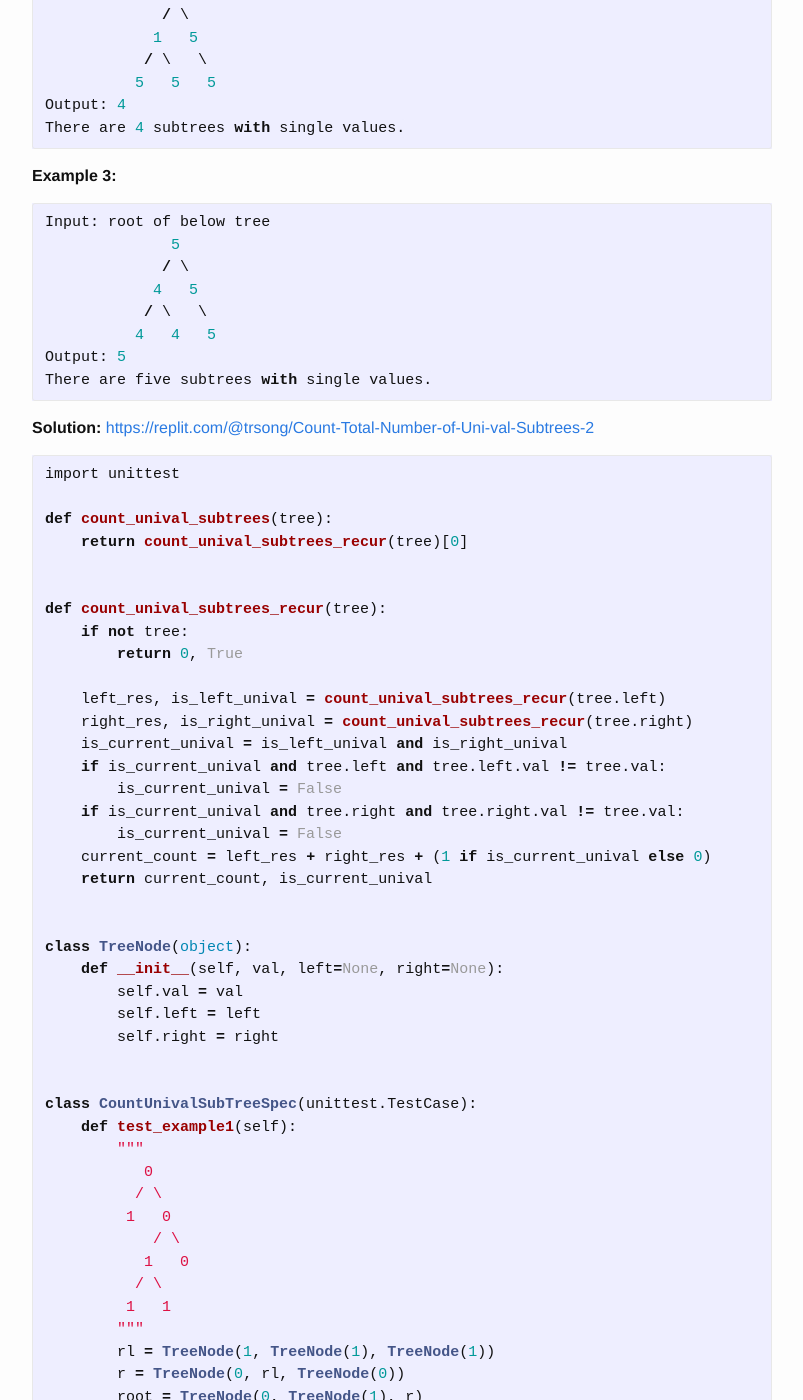
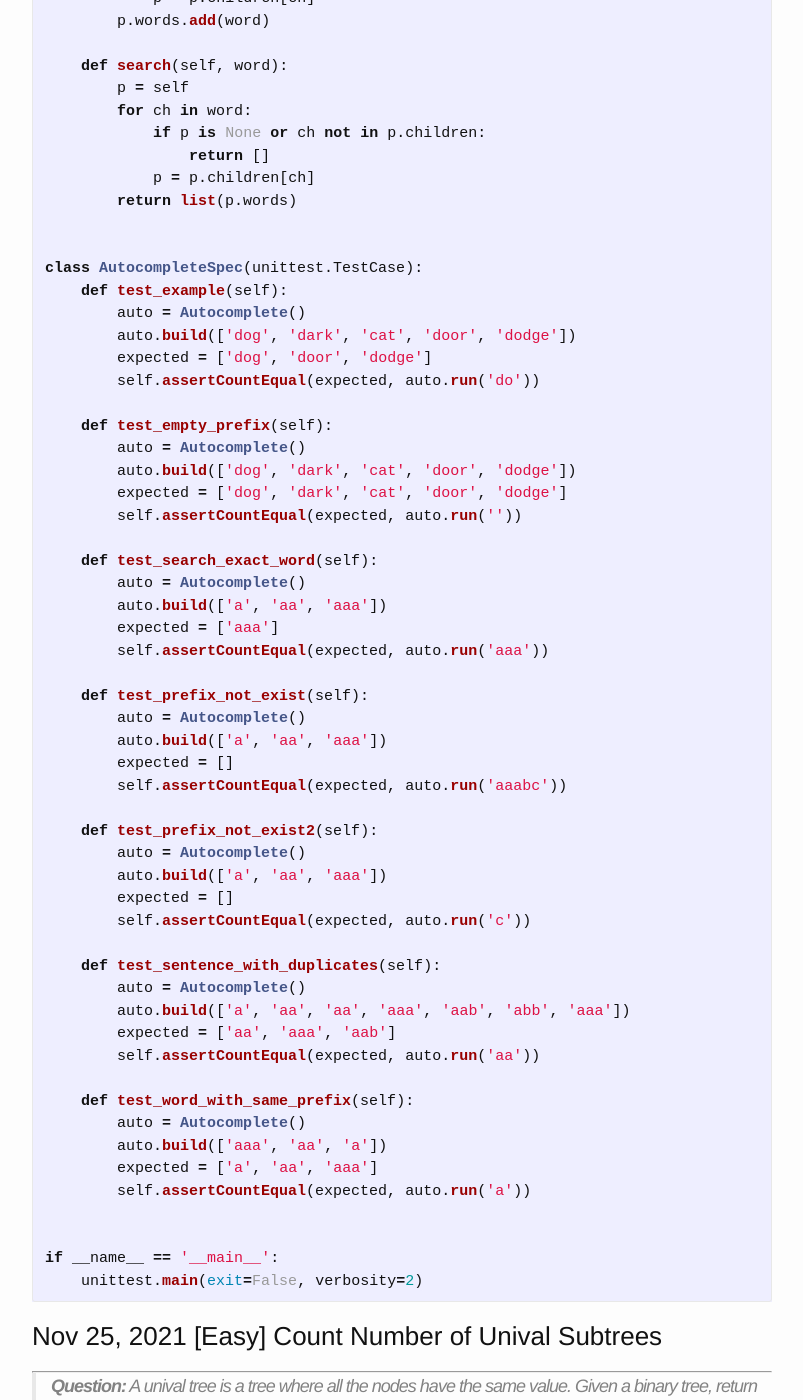
Before and after one commit to trsong/trsong.github.io, a Jekyll site: the page built from _posts/2021-11-01-DailyQuestionsNov.md, in a window 1280 px wide and 1400 px high, scrolled down 2208 px. Shown: the whole window, without its empty margins (238-1041 px from the left). Built offline with Jekyll 4.4.1, drawn with Linux system fonts in a browser that asks for light colours; some of the changed text lies outside the part shown.

Commit message:
Add solution to Nov 26 question

````diff
--- a/_posts/2021-11-01-DailyQuestionsNov.md
+++ b/_posts/2021-11-01-DailyQuestionsNov.md
@@ -36,6 +36,92 @@ class Solution:
 s = Solution()
 s.build(['dog', 'dark', 'cat', 'door', 'dodge'])
 s.autocomplete('do')  # Return ['dog', 'door', 'dodge']
+```
+
+**Solution with Trie:** [https://replit.com/@trsong/Autocompletion-Problem](https://replit.com/@trsong/Autocompletion-Problem)
+```py
+import unittest
+
+class Autocomplete:
+    def __init__(self):
+        self.trie = Trie()
+
+    def build(self, words):
+        for word in words:
+            self.trie.insert(word)
+
+    def run(self, word):
+        return self.trie.search(word)
+
+
+class Trie(object):
+    def __init__(self):
+        self.children = {}
+        self.words = set()
+
+    def insert(self, word):
+        p = self
+        for ch in word:
+            p.words.add(word)
+            p.children[ch] = p.children.get(ch, Trie())
+            p = p.children[ch]
+        p.words.add(word)
+
+    def search(self, word):
+        p = self
+        for ch in word:
+            if p is None or ch not in p.children:
+                return []
+            p = p.children[ch]
+        return list(p.words)
+
+
+class AutocompleteSpec(unittest.TestCase):
+    def test_example(self):
+        auto = Autocomplete()
+        auto.build(['dog', 'dark', 'cat', 'door', 'dodge'])
+        expected = ['dog', 'door', 'dodge']
+        self.assertCountEqual(expected, auto.run('do'))
+
+    def test_empty_prefix(self):
+        auto = Autocomplete()
+        auto.build(['dog', 'dark', 'cat', 'door', 'dodge'])
+        expected = ['dog', 'dark', 'cat', 'door', 'dodge']
+        self.assertCountEqual(expected, auto.run(''))
+
+    def test_search_exact_word(self):
+        auto = Autocomplete()
+        auto.build(['a', 'aa', 'aaa'])
+        expected = ['aaa']
+        self.assertCountEqual(expected, auto.run('aaa'))
+
+    def test_prefix_not_exist(self):
+        auto = Autocomplete()
+        auto.build(['a', 'aa', 'aaa'])
+        expected = []
+        self.assertCountEqual(expected, auto.run('aaabc'))
+
+    def test_prefix_not_exist2(self):
+        auto = Autocomplete()
+        auto.build(['a', 'aa', 'aaa'])
+        expected = []
+        self.assertCountEqual(expected, auto.run('c'))
+
+    def test_sentence_with_duplicates(self):
+        auto = Autocomplete()
+        auto.build(['a', 'aa', 'aa', 'aaa', 'aab', 'abb', 'aaa'])
+        expected = ['aa', 'aaa', 'aab']
+        self.assertCountEqual(expected, auto.run('aa'))
+
+    def test_word_with_same_prefix(self):
+        auto = Autocomplete()
+        auto.build(['aaa', 'aa', 'a'])
+        expected = ['a', 'aa', 'aaa']
+        self.assertCountEqual(expected, auto.run('a'))
+
+
+if __name__ == '__main__':
+    unittest.main(exit=False, verbosity=2)
 ```
 
 
````
